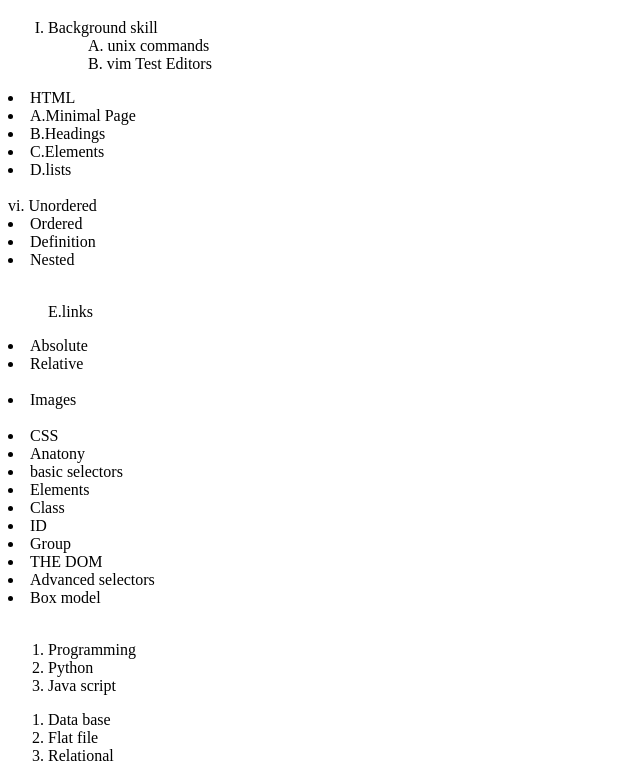
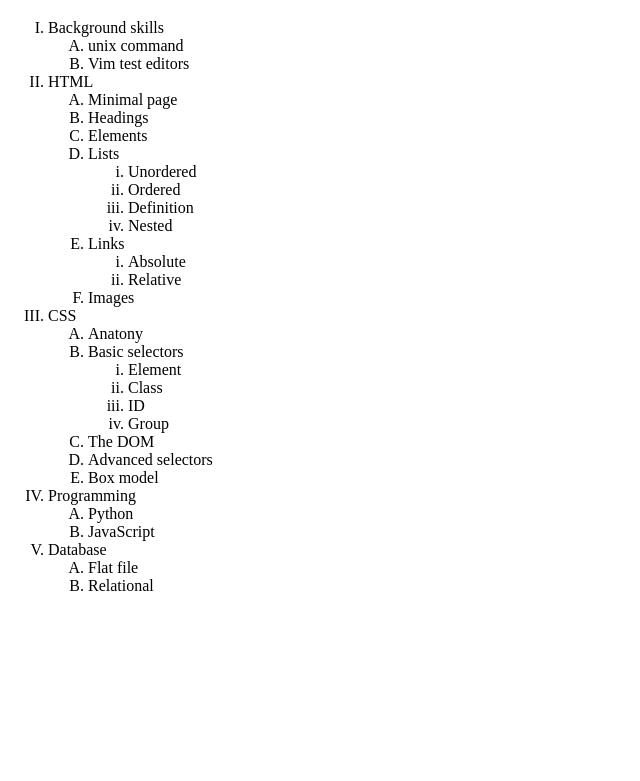
Before and after one commit to muffin65/Assignment-1, a plain HTML site: page index.html in a window 1280 px wide. Shown: the part 61-842 px from the top of the page, without its empty margins (0-640 px from the left). After the commit the page ends 800 px from the top, so only its background shows below. Drawn offline with Linux system fonts and the light colour scheme.

Commit message:
assigment

```diff
--- a/index.html
+++ b/index.html
@@ -3,62 +3,67 @@
 <head>
     <meta charset="UTF-8">
     <meta name="viewport" content="width=device-width, initial-scale=1.0">
-    <title></title>
+    <title>Document</title>
 </head>
 <body>
     <h1>Nested list</h1>
-
-
-   <ol type="I">
-    <li>Background skill
-        <ol >A. unix commands</ol>
-        <ol> B. vim Test Editors</ol>
-    </li></ol>
-             <li type="ii" >HTML
-    <li type="As">A.Minimal Page</li>
-    <li>B.Headings</li>
-    <li>C.Elements</li>
-    <li>D.lists</li><br>
-                    <li type="i">Unordered</li></li>
+    <ol type="I" >
+        <li>Background skills
+        <ol type="A">
+        <li>unix command</li>
+        <li>Vim test editors</li>
+        </ol>
+        </li>
+        <li>HTML
+        <ol type="A">
+        <li>Minimal page</li>
+        <li>Headings</li>
+        <li>Elements</li>
+        <li>Lists
+        <ol type="i">
+        <li>Unordered</li>
         <li>Ordered</li>
         <li>Definition</li>
-                    <li>Nested</li><br>
-
-                    <ol>E.links</ol>
+        <li>Nested</li>
+        </ol>
+        </li>
+        <li>Links
+        <ol type="i">
         <li>Absolute</li>
-          <li>Relative</li><br>
-   <li>Images</li><br>
-
-
+        <li>Relative</li>
+        </ol>
+        </li>
+        <li>Images</li>
+        </ol>
+        </li>
         <li>CSS
+        <ol type="A">
         <li>Anatony</li>
-            <li>basic selectors</li>
-
-            <li>Elements</li>
+        <li>Basic selectors
+        <ol type="i">
+        <li>Element</li>
         <li>Class</li>
         <li>ID</li>
         <li>Group</li>
-
-            <li>THE DOM</li>
+        </ol>
+        </li>
+        <li>The DOM</li>
         <li>Advanced selectors</li>
-            <li>Box model</li><br>
+        <li>Box model</li>
+        </ol>
+        </li>
+        <li>Programming
+        <ol type="A">
+        <li>Python</li>
+        <li>JavaScript</li>
+        </ol>
+        </li>
+        <li>Database
+        <ol type="A">
+        <li>Flat file</li>
+        <li>Relational</li>
+        </ol>
         </li>
     </ol>
-
-
-    <ol><li>Programming</li>
-        <li>Python</li>
-        <li>Java script</li>
-
-
-
-    </ol>
-    <ol><li>Data base</li>
-        <li>Flat file</li>
-        <li>Relational</li>
-
-
-    </ol>
-   <p></p>
 </body>
 </html>
```
Lines whose indentation alone changed are shown as unchanged.
